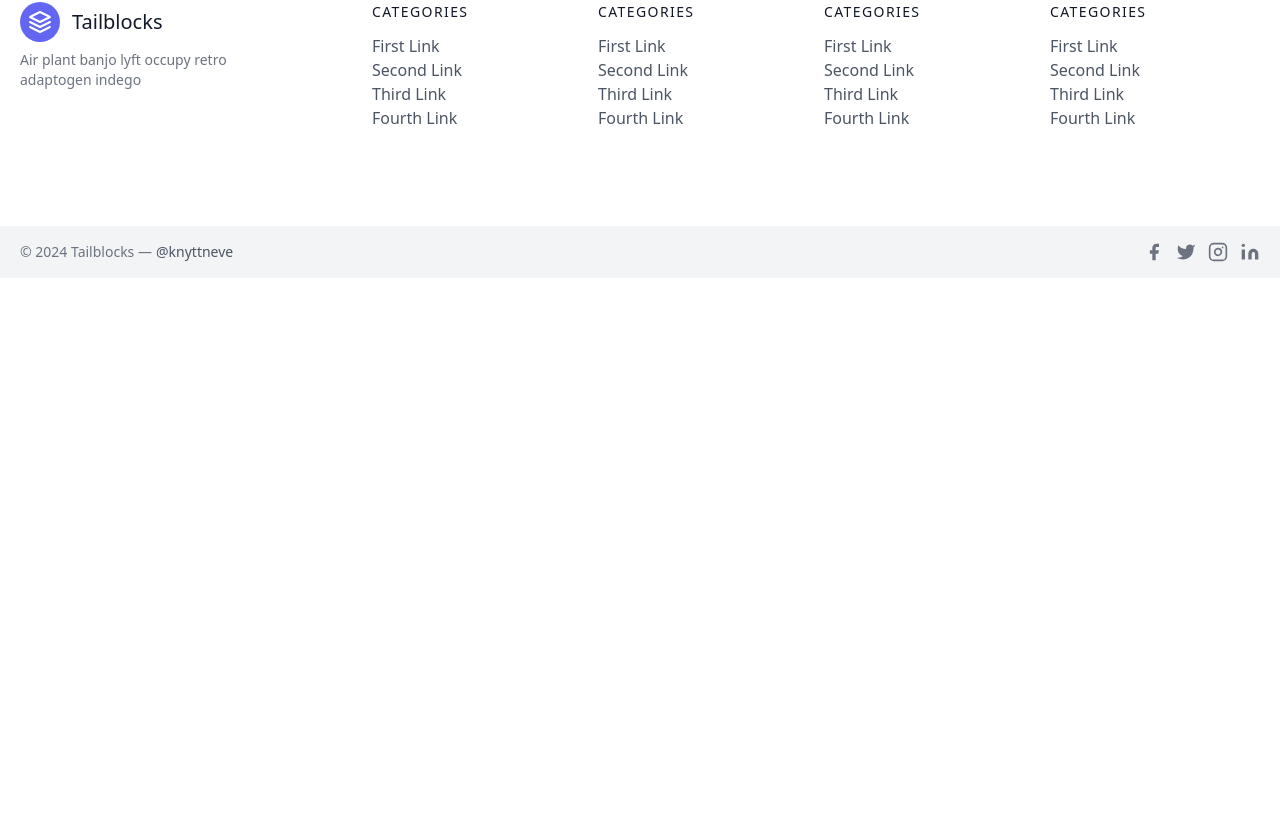
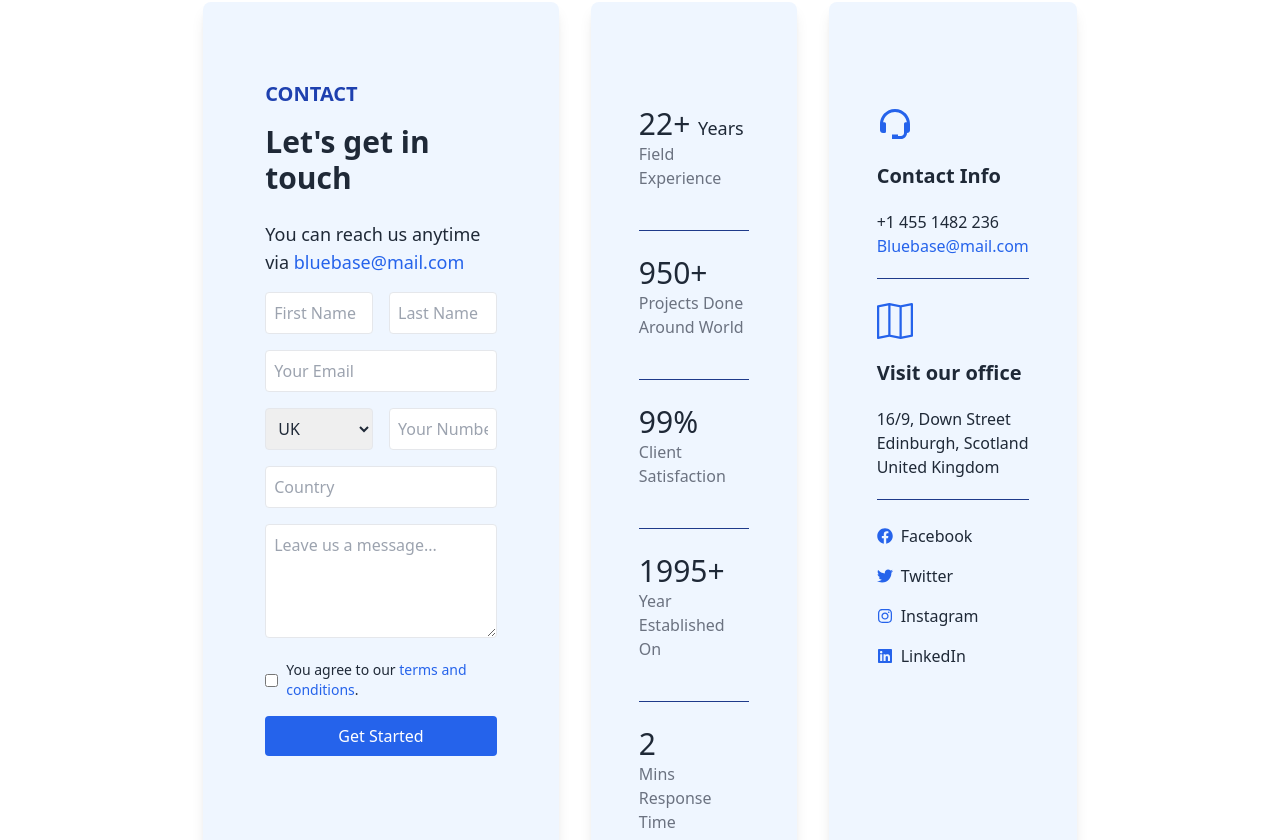
Before and after one commit to arafat20mupi/CodeCraftor, a React (Vite) app: page / in a window 1280 px wide. Shown: the part 4460-5300 px from the top of the page. Before the commit the page ends 4738 px from the top, so only its background shows below. Built offline with nearby package versions, Linux system fonts and the light colour scheme.

Commit message:
contact section complete

```diff
--- /dev/null
+++ b/src/component/Pages/Home/Contact/Contact.jsx
@@ -0,0 +1,107 @@
+import React from 'react';
+import { BiSupport } from 'react-icons/bi';
+import { BsMap } from 'react-icons/bs';
+import { FaFacebook, FaInstagram, FaLinkedin, FaTwitter } from 'react-icons/fa';
+
+const Contact = () => {
+    return (
+        <div className="w-full mx-auto px-4 py-24">
+            <div className="flex flex-col lg:flex-row w-full lg:w-[70%] mx-auto gap-8">
+                {/* Contact Form Section */}
+                <div className="w-full lg:w-[512px] pt-[78px] pb-[62px] px-[62px] bg-blue-50 p-8 rounded-lg shadow-lg mb-8 lg:mb-0">
+                    <h2 className="text-blue-800 text-xl font-bold mb-4">CONTACT</h2>
+                    <h1 className="text-3xl font-bold mb-6">Let's get in touch</h1>
+                    <p className="text-lg mb-4">
+                        You can reach us anytime via <a href="mailto:bluebase@mail.com" className="text-blue-600">bluebase@mail.com</a>
+                    </p>
+                    <form className="space-y-4">
+                        <div className="grid grid-cols-1 sm:grid-cols-2 gap-4">
+                            <input type="text" placeholder="First Name" className="border rounded p-2" />
+                            <input type="text" placeholder="Last Name" className="border rounded p-2" />
+                        </div>
+                        <input type="email" placeholder="Your Email" className="border rounded p-2 w-full" />
+                        <div className="grid grid-cols-1 sm:grid-cols-2 gap-4">
+                            <select className="border rounded p-2">
+                                <option>UK</option>
+                                <option>US</option>
+                                <option>IN</option>
+                            </select>
+                            <input type="text" placeholder="Your Number" className="border rounded p-2" />
+                        </div>
+                        <input type="text" placeholder="Country" className="border rounded p-2 w-full" />
+                        <textarea placeholder="Leave us a message..." className="border rounded p-2 w-full" rows="4"></textarea>
+                        <div className="flex items-center">
+                            <input type="checkbox" className="border rounded mr-2" />
+                            <label className="text-sm">You agree to our <a href="#" className="text-blue-600">terms and conditions</a>.</label>
+                        </div>
+                        <button className="bg-blue-600 text-white rounded p-2 w-full">Get Started</button>
+                    </form>
+                </div>
+
+                {/* Middle Info Section */}
+                <div className="w-full lg:w-[280px] bg-blue-50 p-12 rounded-lg shadow-lg mb-8 lg:mb-0">
+                    <div className="space-y-6 mt-14">
+                        <div>
+                            <h3 className="text-3xl font-medium">22+ <span className="text-lg">Years</span></h3>
+                            <p className="text-gray-500">Field Experience</p>
+                            <hr className='border-1 mt-10 border-blue-900' />
+                        </div>
+                        <div>
+                            <h3 className="text-3xl font-medium">950+</h3>
+                            <p className="text-gray-500">Projects Done Around World</p>
+                            <hr className='border-1 mt-10 border-blue-900' />
+                        </div>
+                        <div>
+                            <h3 className="text-3xl font-medium">99%</h3>
+                            <p className="text-gray-500">Client Satisfaction</p>
+                            <hr className='border-1 mt-10 border-blue-900' />
+                        </div>
+                        <div>
+                            <h3 className="text-3xl font-medium">1995+</h3>
+                            <p className="text-gray-500">Year Established On</p>
+                            <hr className='border-1 mt-10 border-blue-900' />
+                        </div>
+                        <div>
+                            <h3 className="text-3xl font-medium">2</h3>
+                            <p className="text-gray-500">Mins Response Time</p>
+                        </div>
+                    </div>
+                </div>
+
+                {/* Contact Info Section */}
+                <div className="w-full lg:w-[280px] bg-blue-50 p-12 rounded-lg shadow-lg">
+                    <div className="space-y-6 mt-14">
+                        <div className='space-y-5'>
+                            <BiSupport className='text-4xl text-blue-600' />
+                            <h3 className="text-xl font-bold">Contact Info</h3>
+                            <div>
+                                <p>+1 455 1482 236</p>
+                                <p><a href="mailto:bluebase@mail.com" className="text-blue-600">Bluebase@mail.com</a></p>
+                            </div>
+                            <hr className='border-1 mt-10 border-blue-900' />
+                        </div>
+                        <div className='space-y-5'>
+                            <BsMap className='text-4xl text-blue-600' />
+                            <h3 className="text-xl font-bold">Visit our office</h3>
+                            <div>
+                                <p>16/9, Down Street</p>
+                                <p>Edinburgh, Scotland</p>
+                                <p>United Kingdom</p>
+                            </div>
+                            <hr className='border-1 mt-10 border-blue-900' />
+                        </div>
+                        <div className="flex flex-col space-y-4">
+                            <a href="#" className="flex items-center gap-2"><FaFacebook className='text-blue-600' /> Facebook</a>
+                            <a href="#" className="flex items-center gap-2"><FaTwitter className='text-blue-600' /> Twitter</a>
+                            <a href="#" className="flex items-center gap-2"><FaInstagram className='text-blue-600' /> Instagram</a>
+                            <a href="#" className="flex items-center gap-2"><FaLinkedin className='text-blue-600' /> LinkedIn</a>
+                        </div>
+                    </div>
+                </div>
+            </div>
+        </div>
+
+    );
+};
+
+export default Contact;
--- a/src/component/Pages/Home/Home.jsx
+++ b/src/component/Pages/Home/Home.jsx
@@ -1,5 +1,6 @@
 import Banner from "./Banner/Banner";
 import CaseStudies from "./CaseStudies/CaseStudies";
+import Contact from "./Contact/Contact";
 import HowWeDo from "./HowWeDo/HowWeDo";
 import ProjectShowcase from "./ProjectShowcase/ProjectShowcase";
 import { Slider } from "./Slider/Slider";
@@ -15,6 +16,7 @@
             <TimeLine />
             <Slider />
             <ProjectShowcase />
+            <Contact />
         </div>
     );
 };
```
